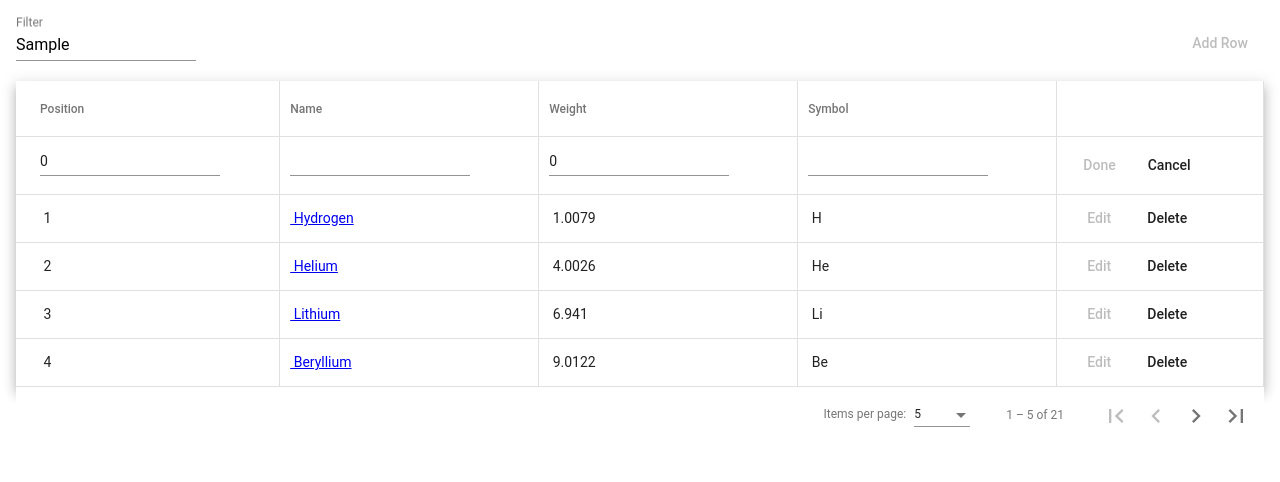
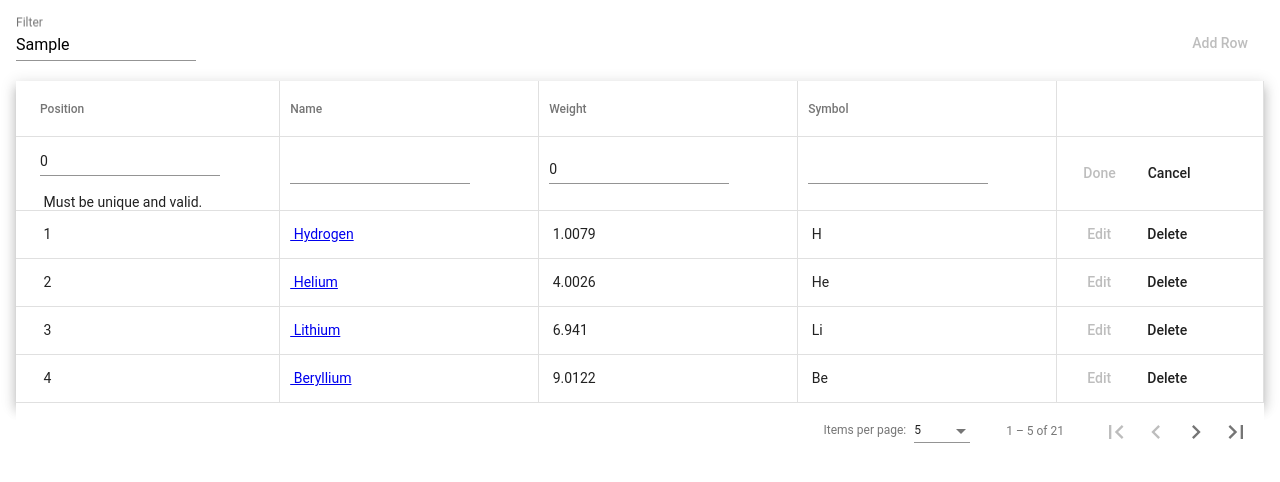
Before and after one commit to tinyHedgehog/angular-table-crud, an Angular app: page / in a window 1280 px wide. Both pictures are taken after typing "Sample" into the empty fields and a click on the button "Add Row". Shown: the top 482 px of the page. Built offline with nearby package versions, Linux system fonts and the light colour scheme.

Commit message:
fix: add no data placeholder, validation message for position field

```diff
--- a/src/app/resizable-table/resizable-table.component.html
+++ b/src/app/resizable-table/resizable-table.component.html
@@ -97,6 +97,14 @@
               (keypress)="allowValidInput($event, col.key)"
             />
           </mat-form-field>
+          <div
+            *ngIf="
+              col.key === 'position' &&
+              disableSubmit(+element.position, element)
+            "
+          >
+            Must be unique and valid.
+          </div>
         </ng-template>
       </div>
     </td>
@@ -104,6 +112,9 @@
 
   <tr mat-header-row *matHeaderRowDef="displayedColumns"></tr>
   <tr mat-row *matRowDef="let row; columns: displayedColumns"></tr>
+  <tr class="mat-row" *matNoDataRow>
+    <td class="mat-cell" [attr.colspan]="displayedColumns.length">No data.</td>
+  </tr>
 </table>
 <mat-paginator
   [pageSizeOptions]="[5, 10, 20]"
```
